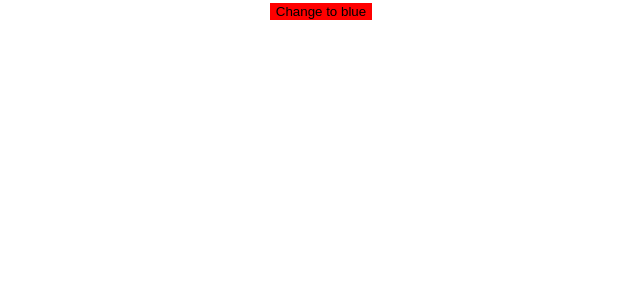
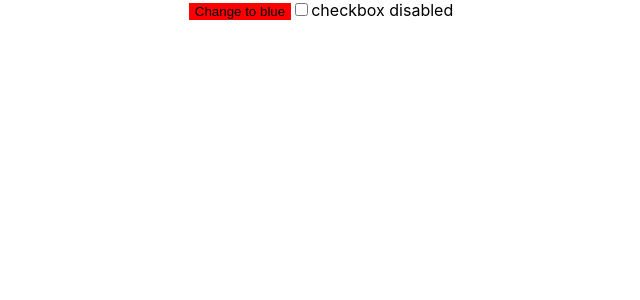
Before and after one commit to ollabu3/practice-react-tdd, a React (Create React App) app: page / in a window 1280 px wide. Shown: the top 300 px of the page, without its empty margins (319-959 px from the left). Built offline with nearby package versions, Linux system fonts and the light colour scheme.

Commit message:
add disable to button when checkbox checked

```diff
--- a/src/App.js
+++ b/src/App.js
@@ -3,7 +3,7 @@ import "./App.css";
 
 const App = () => {
   const [buttonColor, setButtonColor] = useState("red");
-
+  const [disabled, setDisabled] = useState(false);
   const changeColor = buttonColor === "red" ? "blue" : "red";
 
   return (
@@ -15,9 +15,18 @@ const App = () => {
           border: "none",
           cursor: "pointer",
         }}
+        disabled={disabled}
       >
         Change to {changeColor}
       </button>
+      <input
+        id="disable-button-checkbox"
+        type="checkbox"
+        defaultChecked={disabled}
+        aria-checked={disabled}
+        onClick={() => setDisabled(!disabled)}
+      />
+      <label htmlFor="disable-button-checkbox">checkbox disabled</label>
     </div>
   );
 };
```
Also changed, not shown: 1 other file (tests, documents, lock files or other folders).
